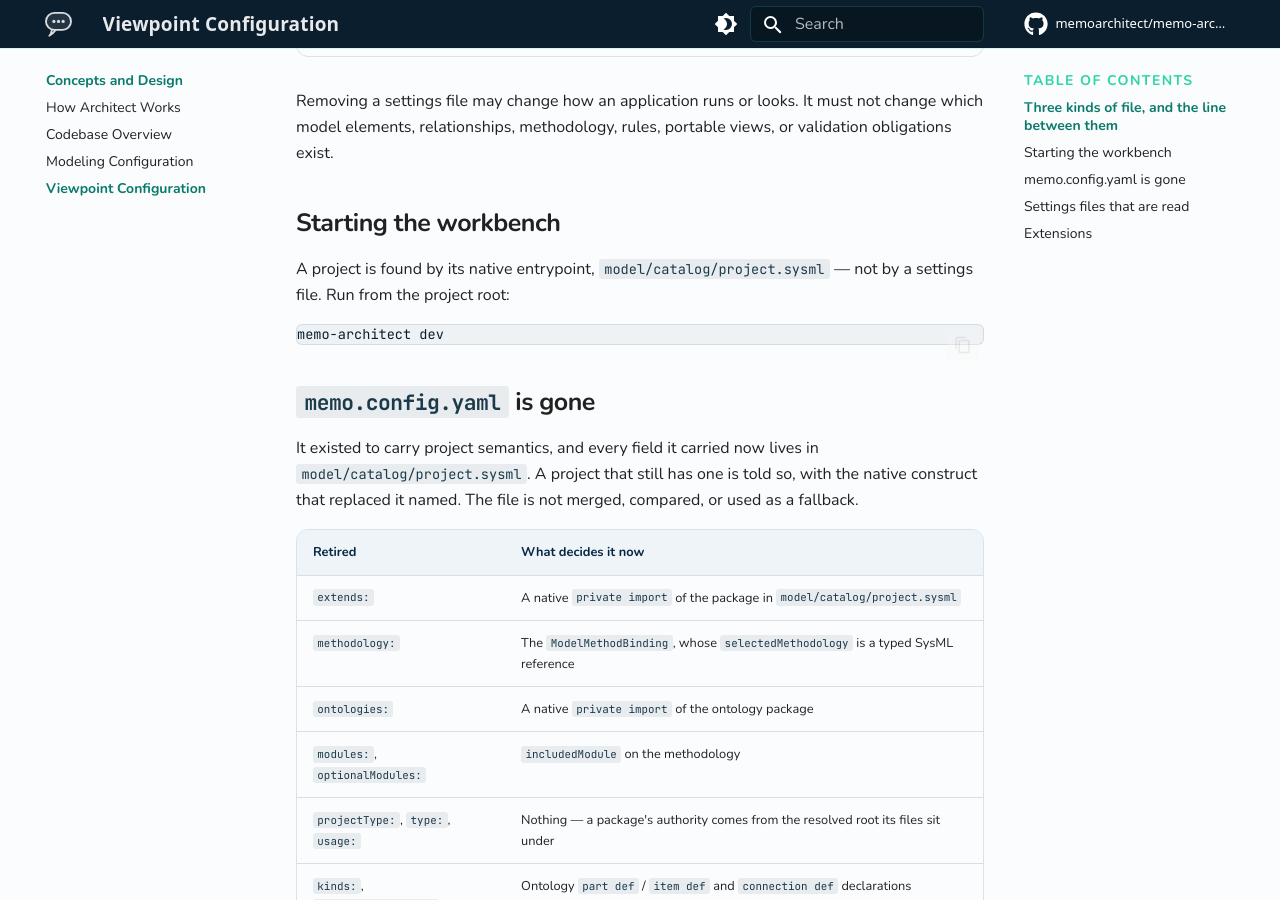
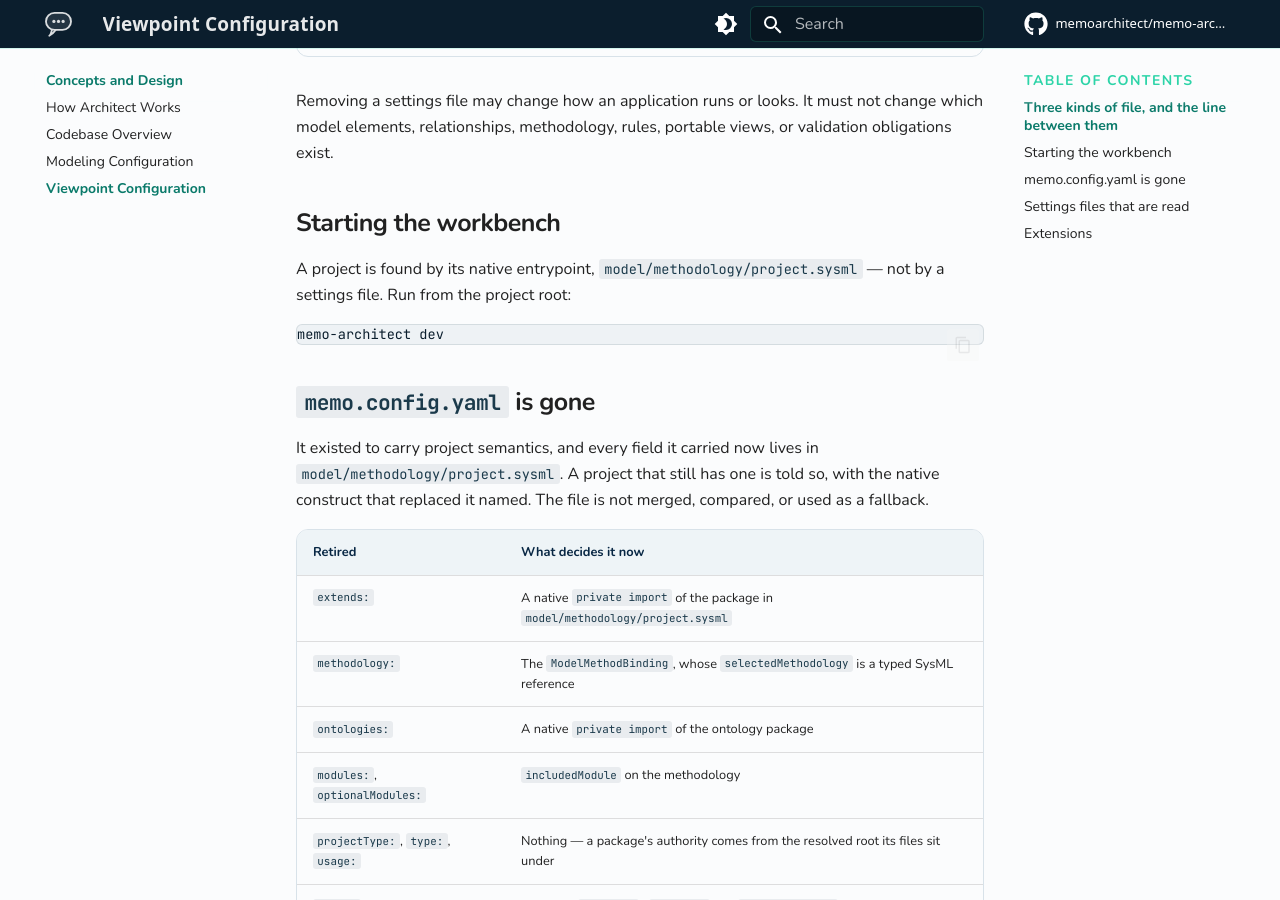
Before and after one commit to memoarchitect/memo-architect, an MkDocs documentation site: the page built from docs/src/developers/config/reference.md, in a window 1280 px wide and 900 px high, scrolled down 861 px. Built offline with MkDocs 1.6.1 and Material for MkDocs 9.7.7, drawn with Linux system fonts in a browser that asks for light colours; comment, search, counter and statistics services are not loaded; some of the changed text lies outside the part shown.

Commit message:
Architect names model/methodology/project.sysml as the project entrypoint
Co-Authored-By: Claude Sonnet 5.5 <noreply@anthropic.com>

````diff
--- a/docs/src/developers/config/reference.md
+++ b/docs/src/developers/config/reference.md
@@ -25,7 +25,7 @@ views, or validation obligations exist.
 
 ## Starting the workbench
 
-A project is found by its native entrypoint, `model/catalog/project.sysml` — not
+A project is found by its native entrypoint, `model/methodology/project.sysml` — not
 by a settings file. Run from the project root:
 
 ```bash
@@ -35,13 +35,13 @@ memo-architect dev
 ## `memo.config.yaml` is gone
 
 It existed to carry project semantics, and every field it carried now lives in
-`model/catalog/project.sysml`. A project that still has one is told so, with the
+`model/methodology/project.sysml`. A project that still has one is told so, with the
 native construct that replaced it named. The file is not merged, compared, or
 used as a fallback.
 
 | Retired | What decides it now |
 |---|---|
-| `extends:` | A native `private import` of the package in `model/catalog/project.sysml` |
+| `extends:` | A native `private import` of the package in `model/methodology/project.sysml` |
 | `methodology:` | The `ModelMethodBinding`, whose `selectedMethodology` is a typed SysML reference |
 | `ontologies:` | A native `private import` of the ontology package |
 | `modules:`, `optionalModules:` | `includedModule` on the methodology |
@@ -100,7 +100,7 @@ package my_company_software {
 }
 ```
 
-Import that package from `model/catalog/project.sysml` and its kinds load into
+Import that package from `model/methodology/project.sysml` and its kinds load into
 the same registry as MEMO's. View selection, palette eligibility, and
 relationship checks walk the transitive specialization chain, so a viewpoint or
 rule targeting `SoftwareComponent` also recognizes `FirmwareComponent`. The
````
Also changed, not shown: docs/decisions/adr/ADR-1-8-project-format-contract.md (+1 -1 lines), docs/src/developers/config/medical-domain.md (+1 -1 lines), docs/src/users/cli-usage.md (+1 -1 lines), docs/src/users/mcp-cursor.md (+1 -1 lines), packages/web/src/components/__tests__/RulePolicyEditor.test.tsx (+3 -3 lines), packages/web/src/components/__tests__/RulesEditor.test.tsx (+3 -3 lines), packages/web/src/components/__tests__/rules-editor-model.test.ts (+1 -1 lines), 2 other files.
